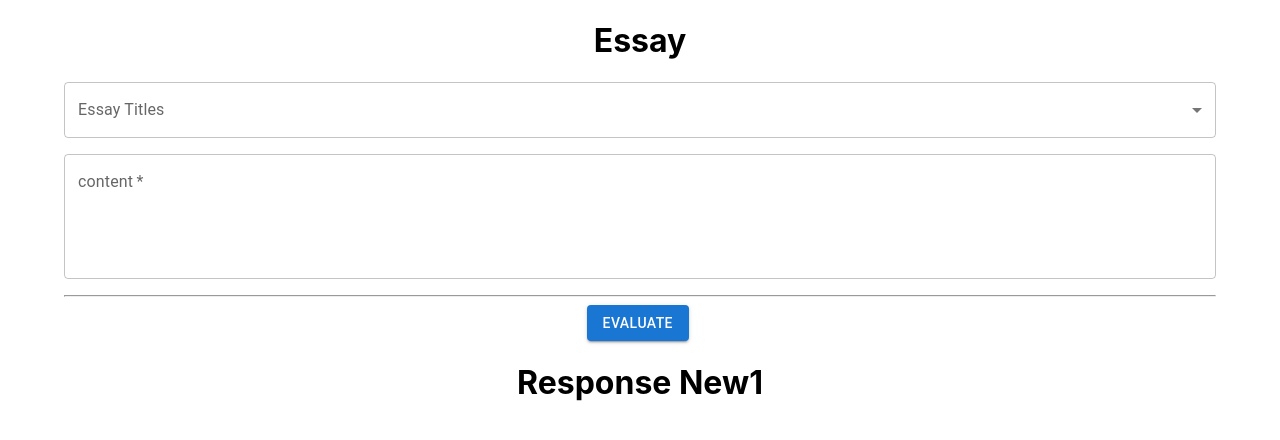
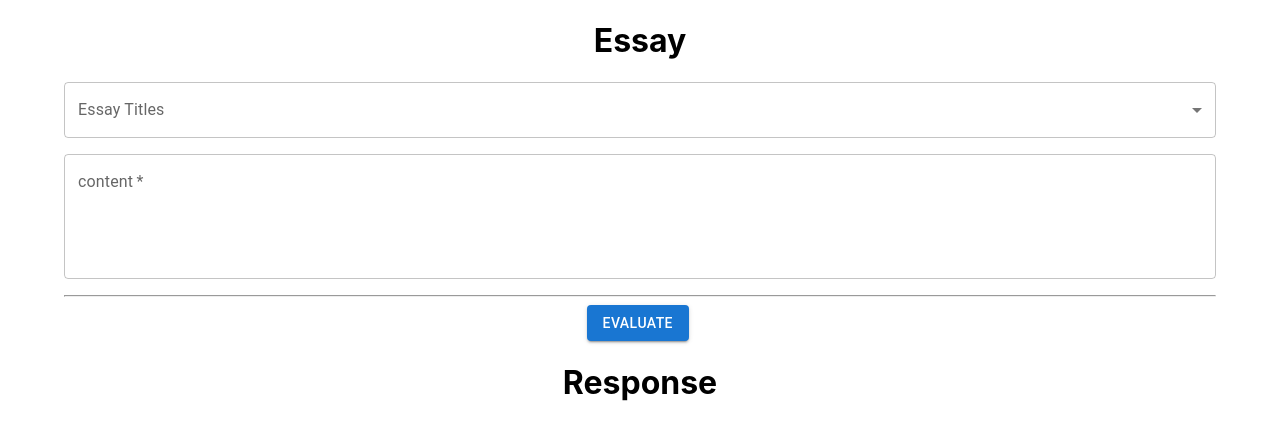
Before and after one commit to moizKachwala/nest-ui, a React (Create React App) app: page / in a window 1280 px wide. Shown: the top 440 px of the page. Built offline with nearby package versions, Linux system fonts and the light colour scheme.

Commit message:
removed h2

```diff
--- a/src/pages/ChatPage/ChatPage.js
+++ b/src/pages/ChatPage/ChatPage.js
@@ -142,9 +142,8 @@ export default function ChatPage(props) {
                             </Grid>
                             <Grid container>
                                 <Grid item xs={12}>
-                                    <h1>Response New1</h1>
-                                    {<h3>{validations.response}</h3>}
-
+                                    <h1>Response</h1>
+                                    {validations.response}
                                 </Grid>
                             </Grid>
                         </div>
```
